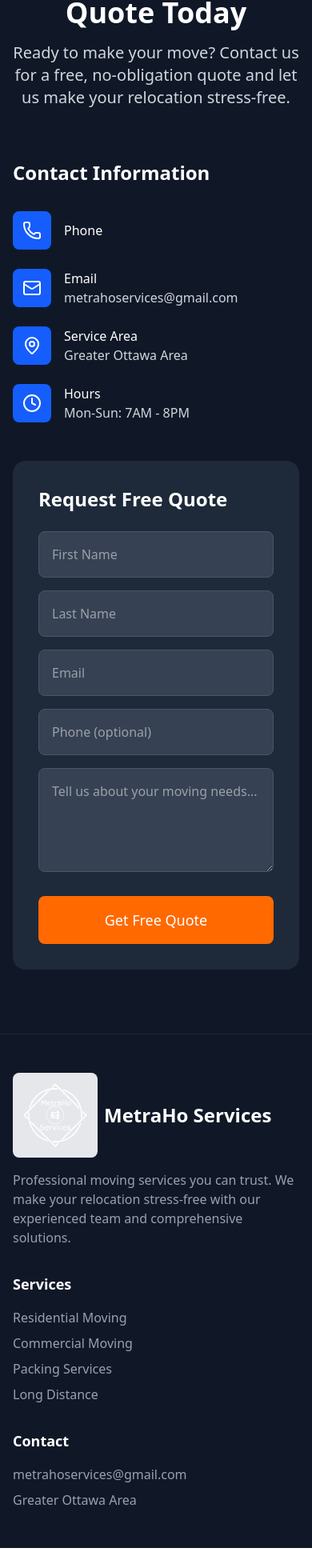
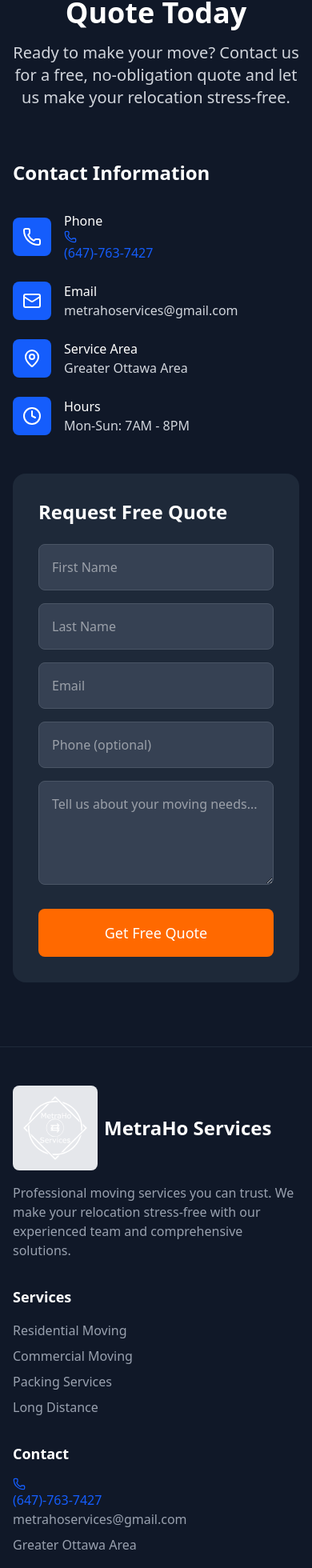
Before and after one commit to n1dddd/metraho_services_real, a Next.js app: page / in a window 390 px wide. Shown: the part 4971-6931 px from the top of the page at 80% size. Before the commit the page ends 6906 px from the top, so only its background shows below. Built offline with nearby package versions, Linux system fonts and the light colour scheme.

Commit message:
Remove hidden elements for mobile

```diff
--- a/src/components/Contact.tsx
+++ b/src/components/Contact.tsx
@@ -63,7 +63,7 @@
                 </div>
                 <div>
                   <div className="font-medium">Phone</div>
-                  <a href="tel:123-456-7890" className="hidden md:flex items-center text-blue-600 font-medium">
+                  <a href="tel:123-456-7890" className="md:flex items-center text-blue-600 font-medium">
                                               <Phone className="h-4 w-4 mr-1" />
                                               (647)-763-7427
                                             </a>
--- a/src/components/Footer.tsx
+++ b/src/components/Footer.tsx
@@ -57,7 +57,7 @@
           <div>
             <h4 className="text-lg font-semibold mb-4">Contact</h4>
             <ul className="space-y-2 text-gray-400">
-              <a href="tel:123-456-7890" className="hidden md:flex items-center text-blue-600 font-medium">
+              <a href="tel:123-456-7890" className="md:flex items-center text-blue-600 font-medium">
                             <Phone className="h-4 w-4 mr-1" />
                             (647)-763-7427
                           </a>
```
